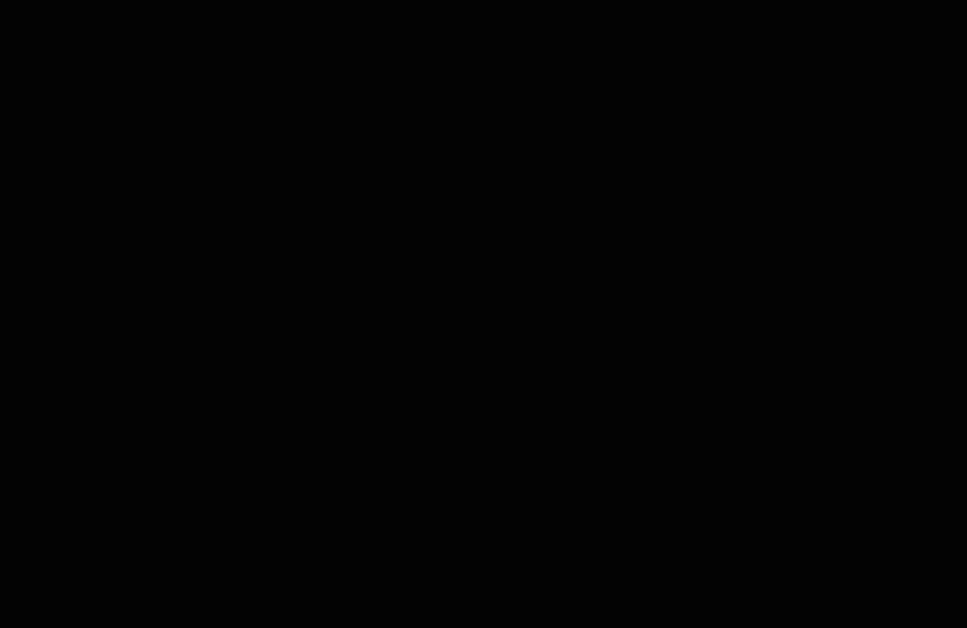
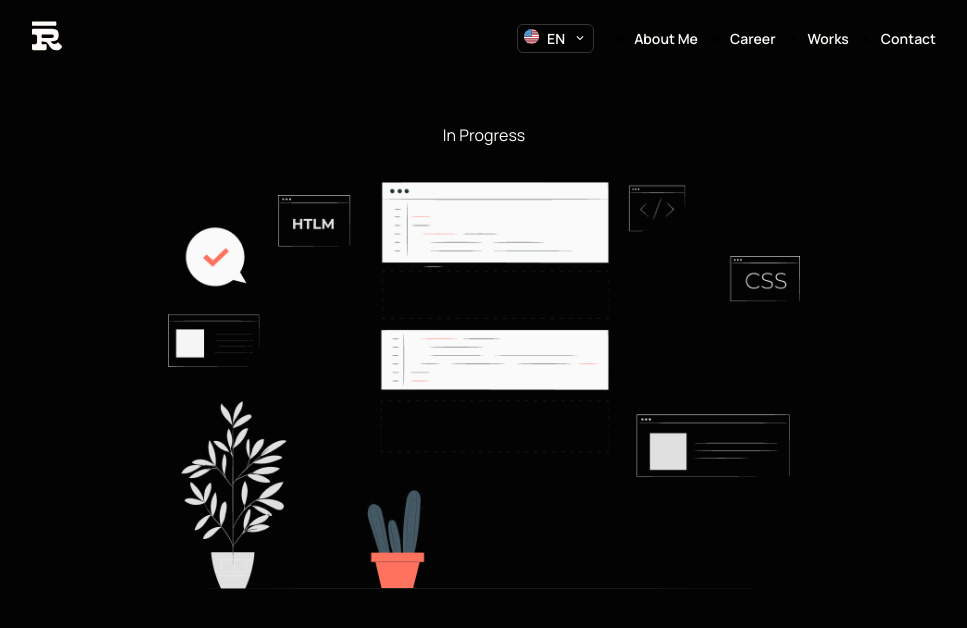
Before and after one commit to rodrigoge/portfolio, a Next.js app: page /about in a window 1280 px wide. Shown: the top 628 px of the page, without its empty margins (156-1123 px from the left). Built offline with nearby package versions, Linux system fonts and the light colour scheme.

Commit message:
feat: adding in progress component

```diff
--- a/src/app/about/page.tsx
+++ b/src/app/about/page.tsx
@@ -1,5 +1,11 @@
+import Header from '@/components/Header/Header'
+import InProgress from '@/components/InProgress/InProgress'
+
 export default function About() {
     return(
-        <div>About</div>
+        <div>
+            <Header />
+            <InProgress />
+        </div>
     )
 }
--- /dev/null
+++ b/src/components/InProgress/InProgress.module.scss
@@ -0,0 +1,37 @@
+@use '../../styles/global' as vars;
+
+.container {
+    display: flex;
+    flex-direction: column;
+    align-items: center;
+    justify-content: center;
+    gap: 36px;
+    margin-top: 56px;
+
+    .title {
+        font-size: 16px;
+        color: vars.$white;
+        animation: fadeInUp 0.3s forwards;
+    }
+
+    .in_progress_img {
+        display: flex;
+        flex-direction: row;
+        justify-content: center;
+        align-items: center;
+
+        width: 50%;
+        height: 50%;
+
+        opacity: 0;
+        transform: translateY(20px);
+        animation: fadeInUp 0.5s forwards;
+    }
+}
+
+@keyframes fadeInUp {
+    to {
+      opacity: 1;
+      transform: translateY(0);
+    }
+}
--- /dev/null
+++ b/src/components/InProgress/InProgress.tsx
@@ -0,0 +1,23 @@
+'use client'
+
+import { useLanguage } from "@/hooks/useLanguage";
+import Image from "next/image";
+import inProgressImg from '../../assets/InProgress.png';
+import styles from './InProgress.module.scss';
+
+export default function InProgress() {
+    const { t } = useLanguage()
+
+    return (
+        <div className={styles.container}>
+            <span className={styles.title}>
+            {t("inProgress")}
+            </span>
+            <Image
+                src={inProgressImg}
+                alt='In progress image'
+                className={styles.in_progress_img}
+            />
+        </div>
+    )
+}
--- a/src/translations/translations.ts
+++ b/src/translations/translations.ts
@@ -9,7 +9,8 @@
         homeDescription: "Software Developer at",
         homeCompanyName: "HST Card Technology",
         homeContent: "Working as a Software Developer for over 4 years with a focus on web applications, I have expertise and knowledge in various technologies, including Java, Spring, and React, as well as experience with other technologies and frameworks. I am passionate about innovation and creativity, with a strong focus on user experience and usability in applications.",
-        homeSecondContent: "I am involved in creating digital applications that serve thousands of users in the main banks in Latin America, covering more than 19 countries. My passion for developing solutions, solving problems and intuitive design led me to the world of technology. I firmly believe that through technological innovation, we can create creative and effective solutions that improve all aspects of life, from everyday tasks to complex events."
+        homeSecondContent: "I am involved in creating digital applications that serve thousands of users in the main banks in Latin America, covering more than 19 countries. My passion for developing solutions, solving problems and intuitive design led me to the world of technology. I firmly believe that through technological innovation, we can create creative and effective solutions that improve all aspects of life, from everyday tasks to complex events.",
+        inProgress: "In Progress"
     },
     BR: {
         aboutMe: "Sobre Mim",
@@ -21,6 +22,7 @@
         homeDescription: "Software Developer na",
         homeCompanyName: "HST Card Technology",
         homeContent: "Atuando como Desenvolvedor de Software há mais de 4 anos com foco em aplicações web, possuo expertise e conhecimento em diversas tecnologias, incluindo Java, Spring e React, além de experiência com outras tecnologias e frameworks. Sou apaixonado por inovação e criatividade, com grande foco em experiência do usuário e usabilidade em aplicações.",
-        homeSecondContent: "Estou envolvido na criação de aplicações digitais que atendem a milhares de usuários nos principais bancos da América Latina, abrangendo mais de 19 países. Minha paixão pelo desenvolvimento de soluções, resolução de problemas e design intuitivo me levou ao mundo da tecnologia. Acredito firmemente que, por meio da inovação tecnológica, podemos criar soluções criativas e eficazes que melhoram todos os aspectos da vida, desde tarefas cotidianas até eventos complexos."
+        homeSecondContent: "Estou envolvido na criação de aplicações digitais que atendem a milhares de usuários nos principais bancos da América Latina, abrangendo mais de 19 países. Minha paixão pelo desenvolvimento de soluções, resolução de problemas e design intuitivo me levou ao mundo da tecnologia. Acredito firmemente que, por meio da inovação tecnológica, podemos criar soluções criativas e eficazes que melhoram todos os aspectos da vida, desde tarefas cotidianas até eventos complexos.",
+        inProgress: "Em Desenvolvimento"
     },
 }
```
Also changed, not shown: src/app/career/page.tsx (added, +11 -0 lines), src/app/contact/page.tsx (added, +11 -0 lines), src/app/works/page.tsx (added, +11 -0 lines), src/assets/InProgress.png (added).
